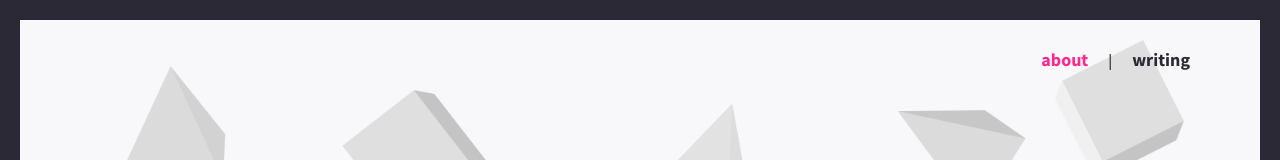
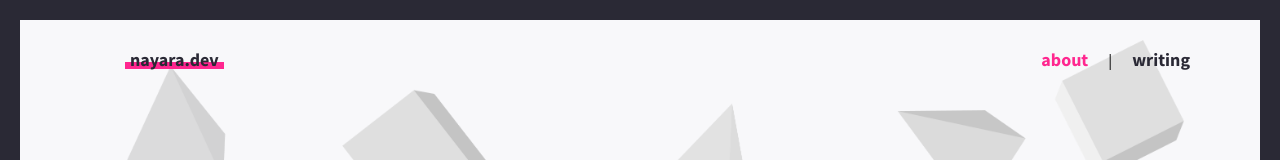
Before and after one commit to bolognini/hello-dev, a Gatsby site: page / in a window 1280 px wide. Shown: the top 160 px of the page. Built offline with nearby package versions, Linux system fonts and the light colour scheme; Gatsby itself is replaced by a stand-in of ours; a web font is replaced by a local one.

Commit message:
is that a logo

```diff
--- a/gatsby-config.js
+++ b/gatsby-config.js
@@ -1,6 +1,6 @@
 module.exports = {
   siteMetadata: {
-    title: `nayara alves.`,
+    title: `nayara.`,
     author: `Nayara Alves`,
     description: `Nayara's homebase on the world wide web. I build things. :)`,
     siteUrl: `https://nayara.dev/`,
--- /dev/null
+++ b/src/components/Logo/Logo.js
@@ -0,0 +1,15 @@
+import React from "react"
+import { LogoWrapper, LogoItem } from "./Logo.style"
+import AniLink from "gatsby-plugin-transition-link/AniLink"
+
+const Logo = () => (
+  <LogoWrapper>
+    <LogoItem>
+      <AniLink cover to="/" bg="#2A2935" direction="right" duration={0.7}>
+        nayara.dev
+      </AniLink>
+    </LogoItem>
+  </LogoWrapper>
+)
+
+export default Logo
--- /dev/null
+++ b/src/components/Logo/Logo.style.js
@@ -0,0 +1,61 @@
+import styled from "styled-components"
+
+export const LogoWrapper = styled.ul`
+  position: absolute;
+  top: 40px;
+  left: 80px;
+  display: inline-block;
+  margin: 0;
+  z-index: 1;
+`
+
+export const LogoItem = styled.li`
+  display: inline-block;
+  margin: 5px 0;
+  padding: 0;
+  list-style-type: none;
+
+  a {
+    display: block;
+    padding: 5px 10px;
+    position: relative;
+    text-decoration: none;
+    font-family: "Source Sans Pro", sans-serif;
+    font-style: normal;
+    font-weight: bold;
+    font-size: 18px;
+    line-height: 19px;
+    text-transform: lowercase;
+    color: var(--color-1);
+    z-index: 0;
+
+    &:before {
+      content: "";
+      display: block;
+      position: absolute;
+      z-index: -1;
+      left: 5px;
+      bottom: 5px;
+      width: calc(100% - 10px);
+      height: 7px;
+      background: var(--color-3);
+      transition: height 0.2s ease-in-out;
+    }
+
+    &.active,
+    &:active {
+      color: var(--color-3);
+    }
+
+    &:visited:not(.active) {
+      color: var(--color-1);
+    }
+
+    &:hover:not(.active) {
+      &:before {
+        height: 7px;
+        transition: height 0.2s ease-in-out;
+      }
+    }
+  }
+`
--- /dev/null
+++ b/src/components/Logo/index.js
@@ -0,0 +1,3 @@
+import Logo from "./Logo"
+
+export default Logo
--- a/src/components/layout.js
+++ b/src/components/layout.js
@@ -4,6 +4,7 @@ import { StaticQuery, graphql } from "gatsby"
 import { createGlobalStyle } from "styled-components"
 
 import Menu from "../components/Menu"
+import Logo from "../components/Logo"
 
 const GlobalStyle = createGlobalStyle`
   @import url('https://fonts.googleapis.com/css?family=Barlow+Condensed:300,700|Source+Sans+Pro:400,400i,700');
@@ -58,6 +59,7 @@ const Layout = ({ children }) => (
     render={() => (
       <div className="container bg-primary page">
         <GlobalStyle />
+        <Logo />
         <Menu />
         {children}
       </div>
```
